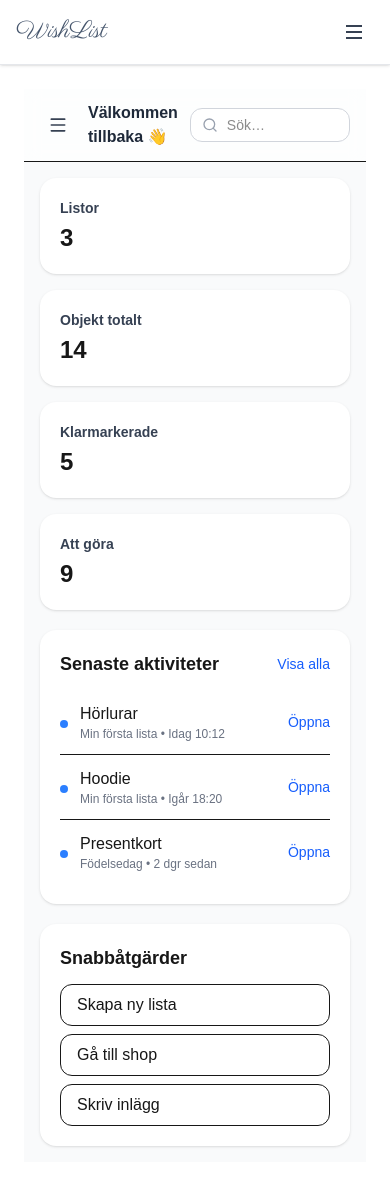
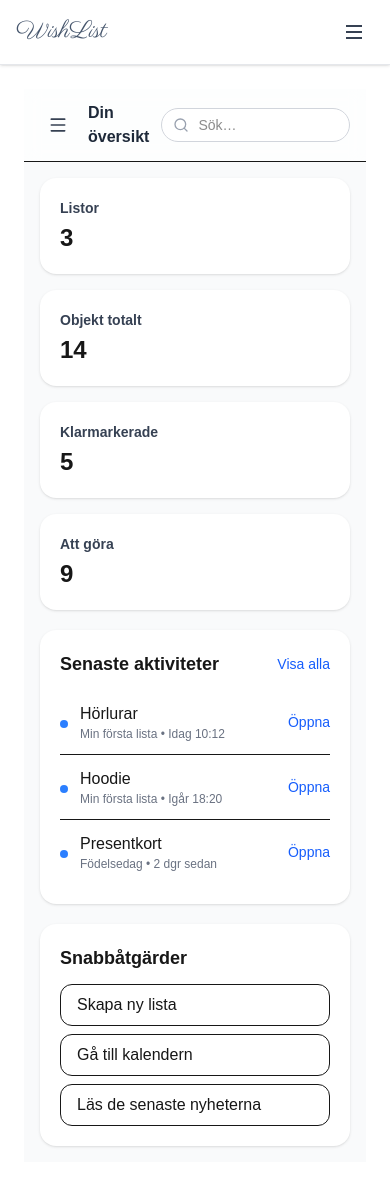
Before and after one commit to figge94/ny-wishlist, a Next.js app: page /dashboard in a window 390 px wide. Built offline with nearby package versions, Linux system fonts and the light colour scheme.

Commit message:
ändrat i mobilenav

```diff
--- a/src/app/dashboard/layout.tsx
+++ b/src/app/dashboard/layout.tsx
@@ -26,7 +26,7 @@ export default async function Layout({ children }: { children: React.ReactNode }
               <MobileNav />
             </div>
 
-            <h1 className="text-base md:text-lg font-semibold text-gray-800">Välkommen tillbaka 👋</h1>
+            <h1 className="text-base md:text-lg font-semibold text-gray-800">Din översikt</h1>
 
             {/* Search */}
             <div className="ml-auto w-full max-w-xs">
@@ -34,7 +34,7 @@ export default async function Layout({ children }: { children: React.ReactNode }
                 <Search className="absolute left-3 top-1/2 -translate-y-1/2 h-4 w-4 text-gray-400" />
                 <input
                   placeholder="Sök…"
-                  className="w-full border border-gray-300 rounded-xl pl-9 pr-3 py-1.5 text-sm bg-white focus:outline-none focus:ring-2 focus:ring-indigo-500"
+                  className="w-full border border-gray-300 rounded-full pl-9 pr-3 py-1.5 text-sm bg-white focus:outline-none focus:ring-2 focus:ring-indigo-500"
                 />
               </div>
             </div>
--- a/src/app/dashboard/page.tsx
+++ b/src/app/dashboard/page.tsx
@@ -51,8 +51,8 @@ export default function DashboardPage() {
           <h2 className="text-lg font-semibold mb-3">Snabbåtgärder</h2>
           <div className="grid gap-2">
             <a href="/wishlist" className="rounded-xl border px-4 py-2 hover:bg-gray-50">Skapa ny lista</a>
-            <a href="/calendar" className="rounded-xl border px-4 py-2 hover:bg-gray-50">Gå till shop</a>
-            <a href="/blog" className="rounded-xl border px-4 py-2 hover:bg-gray-50">Skriv inlägg</a>
+            <a href="/calendar" className="rounded-xl border px-4 py-2 hover:bg-gray-50">Gå till kalendern</a>
+            <a href="/news" className="rounded-xl border px-4 py-2 hover:bg-gray-50">Läs de senaste nyheterna</a>
           </div>
         </Card>
       </section>
--- a/src/components/mobile-nav.tsx
+++ b/src/components/mobile-nav.tsx
@@ -4,11 +4,13 @@ import Link from "next/link";
 import { Menu, X } from "lucide-react";
 import { usePathname } from "next/navigation";
 
+const PREFIX = "/dashboard";
+
 const items = [
-  { href: "/dashboard", label: "Översikt" },
-  { href: "/lists", label: "Listor" },
-  { href: "/friends", label: "Vänner" },
-  { href: "/settings", label: "Inställningar" },
+  { href: `${PREFIX}`, label: "Översikt" },
+  { href: `${PREFIX}/wishlist`, label: "Listor" },
+  { href: `${PREFIX}/friends`, label: "Vänner" },
+  { href: `${PREFIX}/settings`, label: "Inställningar" },
 ];
 
 export default function MobileNav() {
--- a/src/lib/data.ts
+++ b/src/lib/data.ts
@@ -1,7 +1,7 @@
 export type AppUser = {
   id: string;
   name: string;
-  email: string; // lägg till
+  email: string;
 };
 
 export async function getUser(id: string): Promise<AppUser> {
```
